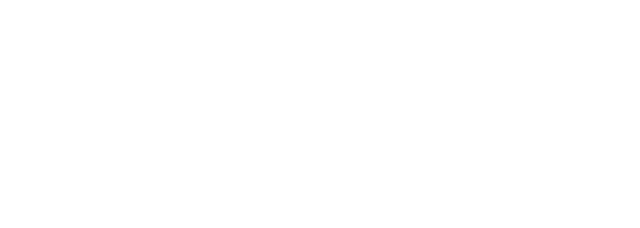
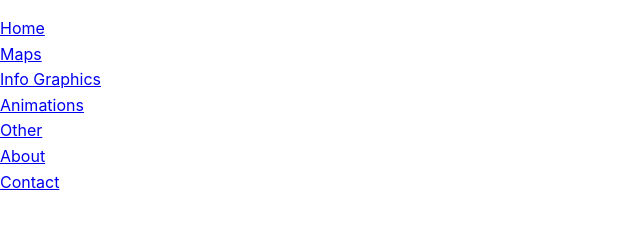
Before and after one commit to ryanblyth/mosaic-nav, a plain HTML site: page index.html in a window 1280 px wide. Shown: the whole page, without its empty margins (0-640 px from the left). Drawn offline with Linux system fonts and the light colour scheme.

Commit message:
Add stubbed-out main navigation.

```diff
--- a/index.html
+++ b/index.html
@@ -8,5 +8,30 @@
 	<title>Mosaic Nav</title>
 </head>
 <body>
+	<nav class="main-nav">
+		<ul class="main-nav__menu">
+			<li class="main-nav__menu-item">
+				<a class="main-nav__menu-item-link" href="/">Home</a>
+			</li>
+			<li class="main-nav__menu-item">
+				<a class="main-nav__menu-item-link" href="/maps">Maps</a>
+			</li>
+			<li class="main-nav__menu-item">
+				<a class="main-nav__menu-item-link" href="/info-graphics">Info Graphics</a>
+			</li>
+			<li class="main-nav__menu-item">
+				<a class="main-nav__menu-item-link" href="/animations">Animations</a>
+			</li>
+			<li class="main-nav__menu-item">
+				<a class="main-nav__menu-item-link" href="/other">Other</a>
+			</li>
+			<li class="main-nav__menu-item">
+				<a class="main-nav__menu-item-link" href="/about">About</a>
+			</li>
+			<li class="main-nav__menu-item">
+				<a class="main-nav__menu-item-link" href="/contact">Contact</a>
+			</li>
+		</ul>
+	</nav>
 </body>
 </html>
```
